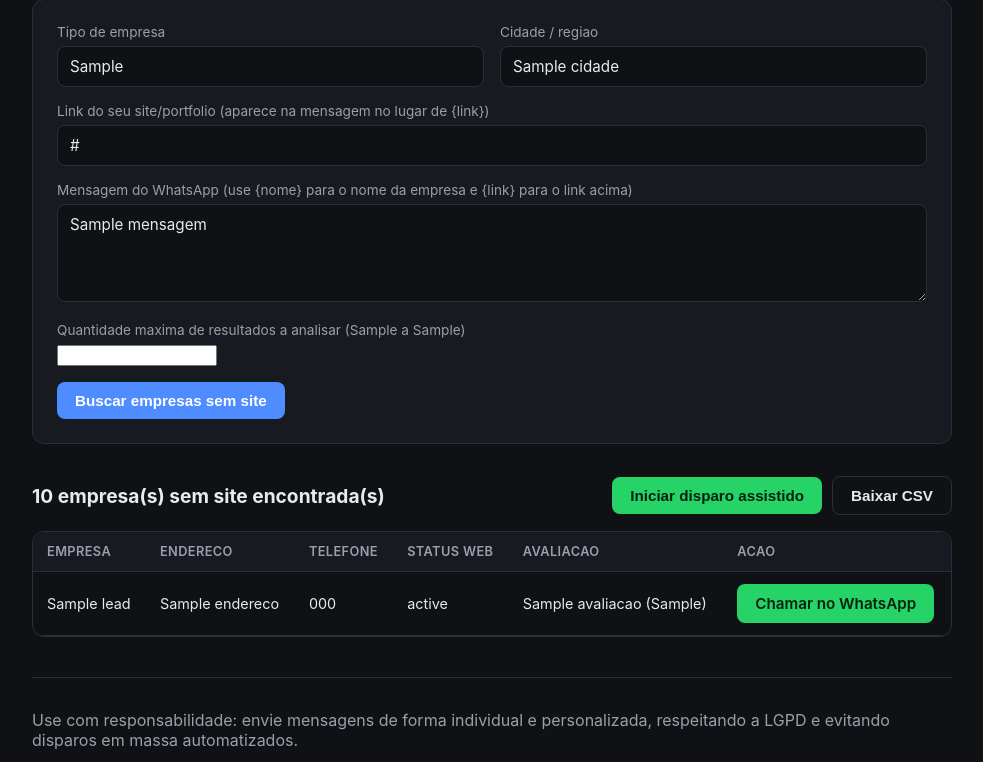
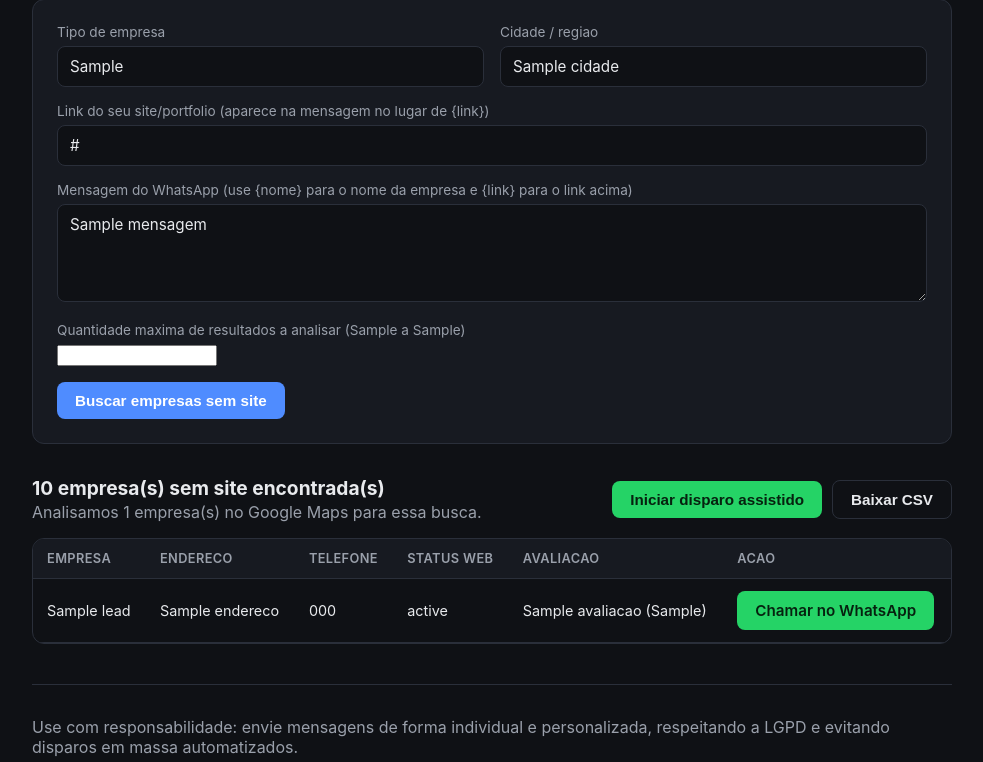
Before and after one commit to Well2415/maps, a Flask app: template templates/index.html in a window 1280 px wide. Shown: the part 241-1003 px from the top of the page, without its empty margins (148-1131 px from the left). Run offline with Flask 3, Linux system fonts and the light colour scheme; the template is opened without the code that fills it: most values are stand-ins (such as "Sample title", 1, 10 or a date in 2020).

Commit message:
Mostra quantas empresas foram analisadas, nao so as sem site
Ajuda a diagnosticar se a busca realmente rodou (achou empresas mas
nenhuma sem site) ou se o scraping falhou silenciosamente antes de
achar qualquer resultado.

```diff
--- a/app.py
+++ b/app.py
@@ -60,7 +60,7 @@ def montar_leads(tipo_empresa, cidade, mensagem_template, max_results, link_port
                 "whatsapp_link": link,
             }
         )
-    return leads
+    return leads, len(places)
 
 
 @app.route("/", methods=["GET"])
@@ -77,6 +77,7 @@ def index():
         max_results_limite=MAX_RESULTS_LIMITE,
         erro=None,
         total=None,
+        total_escaneado=None,
         leads_json="[]",
     )
 
@@ -96,12 +97,15 @@ def buscar():
 
     erro = None
     leads = []
+    total_escaneado = None
 
     if not tipo_empresa:
         erro = "Informe o tipo de empresa (ex: advocacia, contabilidade, dentista)."
     else:
         try:
-            leads = montar_leads(tipo_empresa, cidade, mensagem, max_results, link_portfolio)
+            leads, total_escaneado = montar_leads(
+                tipo_empresa, cidade, mensagem, max_results, link_portfolio
+            )
         except ScraperError as e:
             erro = str(e)
         except Exception as e:  # falha inesperada de navegador/rede
@@ -119,6 +123,7 @@ def buscar():
         max_results_limite=MAX_RESULTS_LIMITE,
         erro=erro,
         total=len(leads),
+        total_escaneado=total_escaneado,
         leads_json=_leads_json_seguro(leads),
     )
 
--- a/templates/index.html
+++ b/templates/index.html
@@ -87,7 +87,14 @@
     {% if leads is not none %}
       <section class="results">
         <div class="results-header">
-          <h2>{{ total }} empresa(s) sem site encontrada(s)</h2>
+          <div>
+            <h2>{{ total }} empresa(s) sem site encontrada(s)</h2>
+            {% if total_escaneado is not none %}
+              <p class="muted" style="margin: 2px 0 0;">
+                Analisamos {{ total_escaneado }} empresa(s) no Google Maps para essa busca.
+              </p>
+            {% endif %}
+          </div>
           {% if leads %}
           <div class="results-actions">
             <button type="button" id="btn-disparo-assistido" class="btn btn-whatsapp">
```
